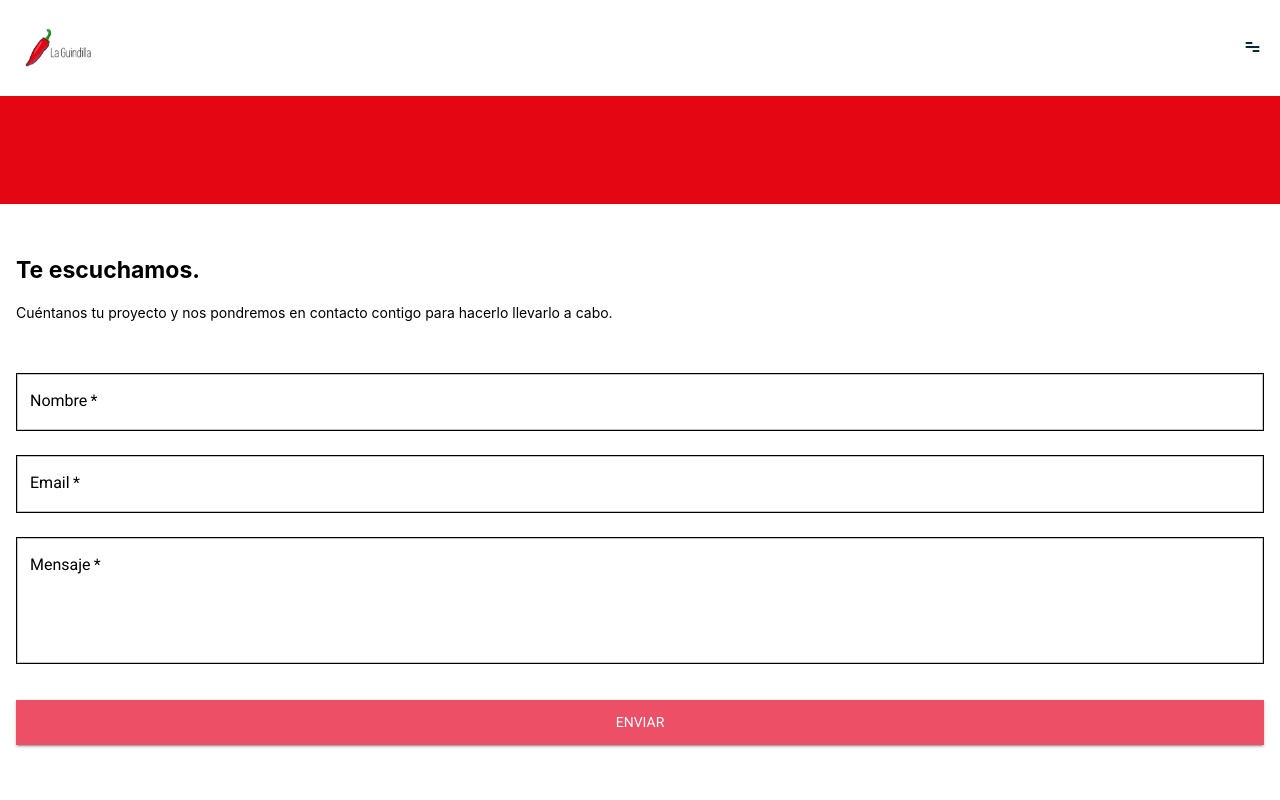
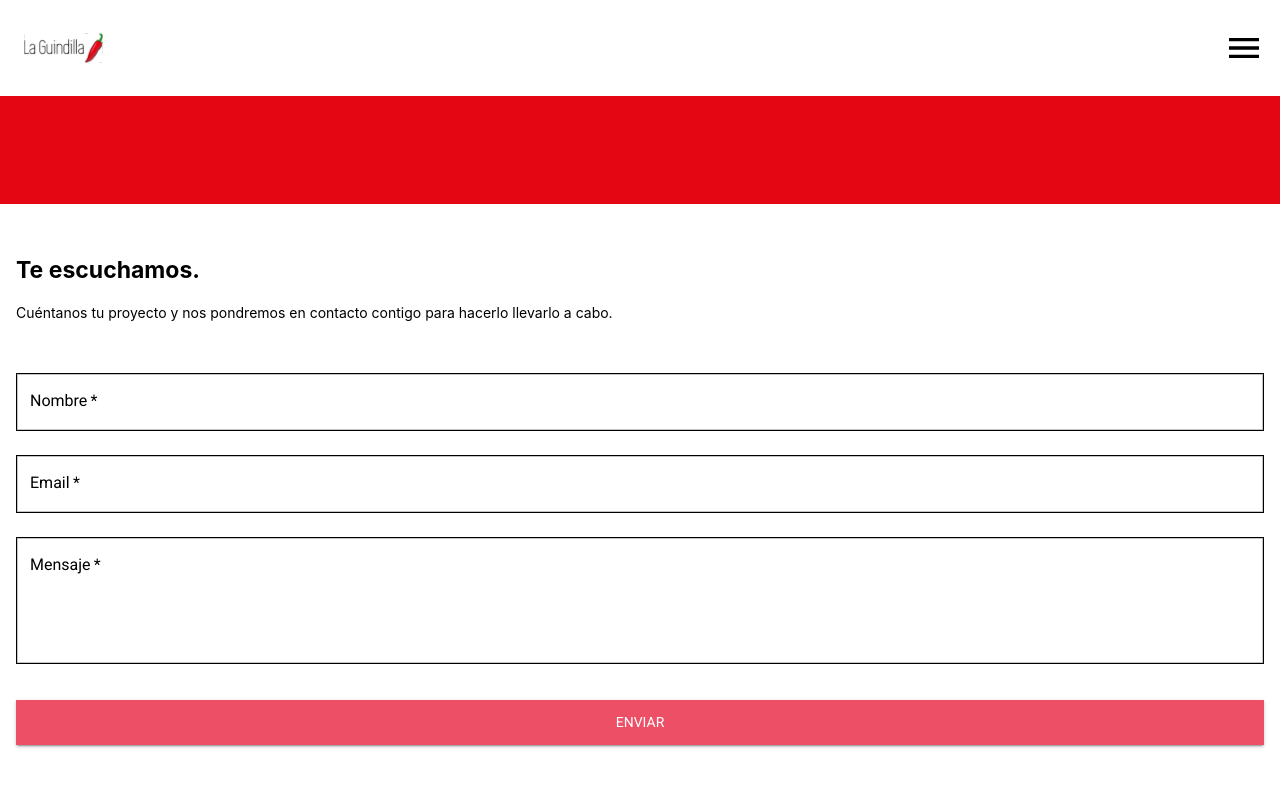
Before and after one commit to vmseppi/guindilla, a React (Create React App) app: page /lisen in a window 1280 px wide. Shown: the top 800 px of the page. Built offline with nearby package versions, Linux system fonts and the light colour scheme.

Commit message:
Add new navBar for desktop

```diff
--- a/src/components/Burguer.jsx
+++ b/src/components/Burguer.jsx
@@ -1,8 +1,12 @@
 import React, { useState } from 'react'
 import { SvgIcon, Drawer, List, ListItem, Box, Link } from '@mui/material'
 import { useNavigate } from 'react-router-dom'
+import { useTheme } from '@mui/material/styles'
+import useMediaQuery from '@mui/material/useMediaQuery'
 
 const Burger = () => {
+
+
   const [isDrawerOpen, setIsDrawerOpen] = useState(false)
   const navigate = useNavigate()
 
@@ -71,8 +75,8 @@ const Burger = () => {
             top: '91px',
             height: '120px',
             backgroundColor: '#ED4F67',
-            padding:"10px 16px",
-            boxSizing:"content-box"
+            padding: '10px 16px',
+            boxSizing: 'content-box',
           },
         }}
       >
@@ -85,6 +89,7 @@ const Burger = () => {
                 color: 'white',
                 fontWeight: 'bold',
                 textDecoration: 'none',
+                cursor: 'pointer',
               }}
             >
               Inicio
@@ -98,6 +103,7 @@ const Burger = () => {
                 color: 'white',
                 fontWeight: 'bold',
                 textDecoration: 'none',
+                cursor: 'pointer',
               }}
             >
               Proyectos
@@ -111,6 +117,7 @@ const Burger = () => {
                 color: 'white',
                 fontWeight: 'bold',
                 textDecoration: 'none',
+                cursor: 'pointer',
               }}
             >
               Contacto
--- /dev/null
+++ b/src/components/Home/DesktopNavBar.jsx
@@ -0,0 +1,127 @@
+import React, { useState } from 'react'
+import { Box, IconButton, Button, Link } from '@mui/material'
+import MenuIcon from '@mui/icons-material/Menu'
+import { useNavigate } from 'react-router-dom'
+
+const DesktopNavbar = () => {
+  const [open, setOpen] = useState(false)
+  const navigate = useNavigate()
+
+  const toggleMenu = () => {
+    setOpen((prev) => !prev)
+  }
+
+  const redirectToHome = () => {
+    navigate('/')
+    setOpen(false)
+  }
+
+  const redirectToProyect = () => {
+    navigate('/proyect')
+    setOpen(false)
+  }
+
+  const redirectToLisen = () => {
+    navigate('/lisen')
+    setOpen(false)
+  }
+
+  return (
+    <Box
+      sx={{
+        display: 'flex',
+        alignItems: 'center',
+        justifyContent: 'space-between',
+        height: '60px',
+        backgroundColor: 'white',
+        padding: '0 16px',
+        position: 'relative',
+        overflow: 'hidden',
+      }}
+    >
+      {/* Contenedor de los enlaces */}
+      <Box
+        sx={{
+          position: 'relative',
+          top: 0,
+          right: 0,
+          height: '100%',
+          display: 'flex',
+          alignItems: 'center',
+          transition: 'transform 0.s ease-in-out',
+          transform: open ? 'translateX(0)' : 'translateX(200%)',
+          padding: '0 16px',
+          zIndex: 10,
+        }}
+      >
+        <Link
+          onClick={redirectToHome}
+          sx={{
+            color: 'black',
+            fontWeight: 'bold',
+            textDecoration: 'none',
+            cursor: 'pointer',
+            marginRight: '16px',
+          }}
+        >
+          Inicio
+        </Link>
+        <Link
+          onClick={redirectToProyect}
+          sx={{
+            color: 'black',
+            fontWeight: 'bold',
+            textDecoration: 'none',
+            cursor: 'pointer',
+            marginRight: '16px',
+          }}
+        >
+          Proyectos
+        </Link>
+        <Link
+          onClick={redirectToLisen}
+          sx={{
+            color: 'black',
+            fontWeight: 'bold',
+            textDecoration: 'none',
+            cursor: 'pointer',
+          }}
+        >
+          Contacto
+        </Link>
+      </Box>
+      <IconButton
+        onClick={toggleMenu}
+        sx={{
+          color: 'black',
+          zIndex: '1000',
+          width: '60px',
+          height: '100px',
+          borderRadius: '0px',
+          backgroundColor: 'white',
+          marginRight: '-26px',
+          '&:hover': {
+            backgroundColor: 'white',
+            boxShadow: 'none',
+          },
+          '&:active': {
+            backgroundColor: 'white',
+            boxShadow: 'none',
+          },
+          '&:focus': {
+            backgroundColor: 'white',
+            boxShadow: 'none',
+          },
+          boxShadow: 'none',
+          textTransform: 'none',
+        }}
+      >
+        <MenuIcon
+          sx={{ backgroundColor: 'white', width: '52px', height: '40px' }}
+        />
+      </IconButton>
+    </Box>
+  )
+}
+
+export default DesktopNavbar
--- a/src/components/Home/Header.jsx
+++ b/src/components/Home/Header.jsx
@@ -1,9 +1,15 @@
 import React from 'react'
+import { useMediaQuery } from '@mui/material'
+import { useTheme } from '@mui/material/styles'
 import Burger from '../Burguer'
 import { Stack } from '@mui/material'
 import MenuIcon from '../../components/Home/MenuIcon'
+import DesktopNavbar from './DesktopNavBar'
 
 const Header = () => {
+  const theme = useTheme()
+  const isDesktop = useMediaQuery(theme.breakpoints.up('md'))
+
   return (
     <Stack
       direction={{ xs: 'row', md: 'row' }}
@@ -13,10 +19,10 @@ const Header = () => {
       marginTop={'20px'}
       marginBottom={'20px'}
       padding={'0px 16px'}
-      height={"56px"}
+      height={'56px'}
     >
       <MenuIcon />
-      <Burger />
+      {isDesktop ? <DesktopNavbar /> : <Burger />}
     </Stack>
   )
 }
--- a/src/components/Home/MenuIcon.jsx
+++ b/src/components/Home/MenuIcon.jsx
@@ -1,8 +1,14 @@
 import React from 'react'
 import { Button } from '@mui/material'
+import { useTheme } from '@mui/material/styles'
+import useMediaQuery from '@mui/material/useMediaQuery'
 import guindillaLogotipo from '../../../src/assets/guindillaLogotipo.svg'
+import logoDesktop from '../../../src/assets/logoDesktop.svg'
 
 const LogoWithName = () => {
+  const theme = useTheme()
+  const isDesktop = useMediaQuery(theme.breakpoints.up('lg'))
+
   return (
     <Button
       component="a"
@@ -13,9 +19,14 @@ const LogoWithName = () => {
       }}
     >
       <img
-        src={guindillaLogotipo}
+        src={isDesktop ? logoDesktop : guindillaLogotipo}
         alt="Logo"
-        style={{ height: '40px', width: '79px', cursor: 'pointer' }}
+        style={{
+          height: '40px',
+          width: '79px',
+          cursor: 'pointer',
+          display: { xs: 'block', md: 'none' },
+        }}
       />
     </Button>
   )
--- a/src/components/Home/sections/SeccionOne.jsx
+++ b/src/components/Home/sections/SeccionOne.jsx
@@ -11,19 +11,28 @@ const SeccionOne = () => {
         alignItems: 'center',
         justifyContent: 'center',
         backgroundColor: '#E40613',
-        height: '100px',
+        height: { xs: '100px', lg: '431px' },
         padding: '0px 16px',
       }}
     >
       <Typography
         variant="h1"
-        sx={{ color: 'white', fontSize: '42px', fontWeight: 'bold' }}
+        sx={{
+          color: 'white',
+          fontSize: { xs: '42px',lg:"148px" },
+          fontWeight: 'bold',
+        }}
       >
         Te escuchamos.
       </Typography>
       <Typography
         variant="h2"
-        sx={{ color: 'white', fontSize: '12px', fontWeight: 'light' }}
+        sx={{
+          color: 'white',
+          fontSize: { xs: '12px', lg: '42px' },
+          fontWeight: 'light',
+          fontFamily: 'Roboto',
+        }}
       >
         Diseño grafico/Web. Motion graphics. Produccion de video.
       </Typography>
--- a/src/components/Home/sections/SeccionTwo.jsx
+++ b/src/components/Home/sections/SeccionTwo.jsx
@@ -8,7 +8,7 @@ const SeccionTwo = () => {
     <Box
       sx={{
         display: 'flex',
-        flexDirection: 'column',
+        flexDirection: { xs: 'column', lg: 'row' },
         height: '457px',
         alignItems: 'center',
         justifyContent: 'space-between',
@@ -26,6 +26,15 @@ const SeccionTwo = () => {
         alt="logotipo"
         style={{ height: '114px', width: '204px', marginBottom: '28px' }}
       />
+      <Box
+        sx={{
+          height: { xs: '432px', lg: '352px' },
+          width: { xs: '100%', lg: '50%' },
+          justifyContent: 'space-between',
+          alignItems: 'center',
+          backgroundColor: 'blue',
+        }}
+      >
         <Box sx={{ display: 'flex', flexDirection: 'column' }}>
           <Box
             sx={{
@@ -88,6 +97,7 @@ const SeccionTwo = () => {
           />
         </Button>
       </Box>
+    </Box>
   )
 }
 
```
Also changed, not shown: src/assets/jam_menu.png (added), src/assets/logoDesktop.svg (added). Lines whose indentation alone changed are shown as unchanged.
